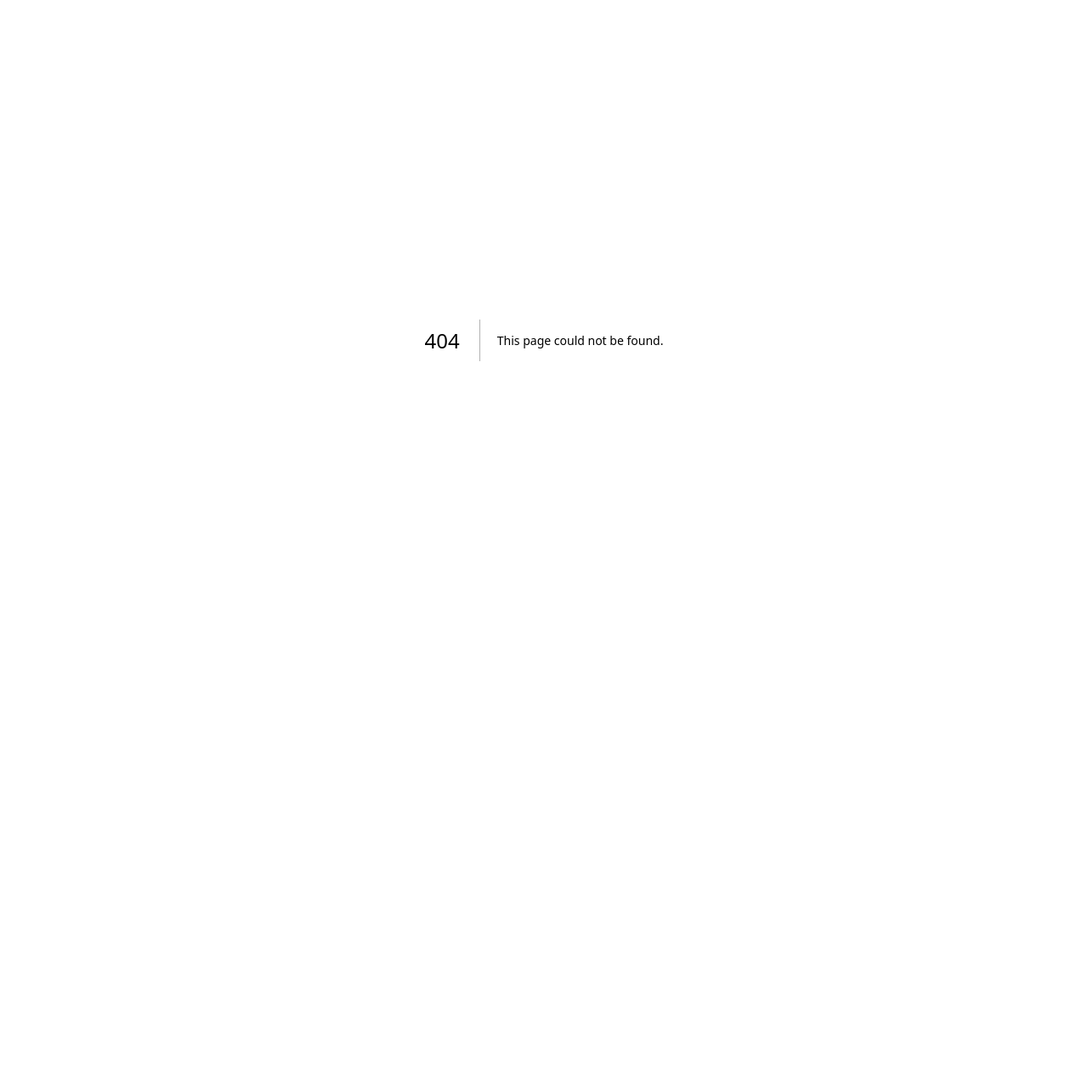
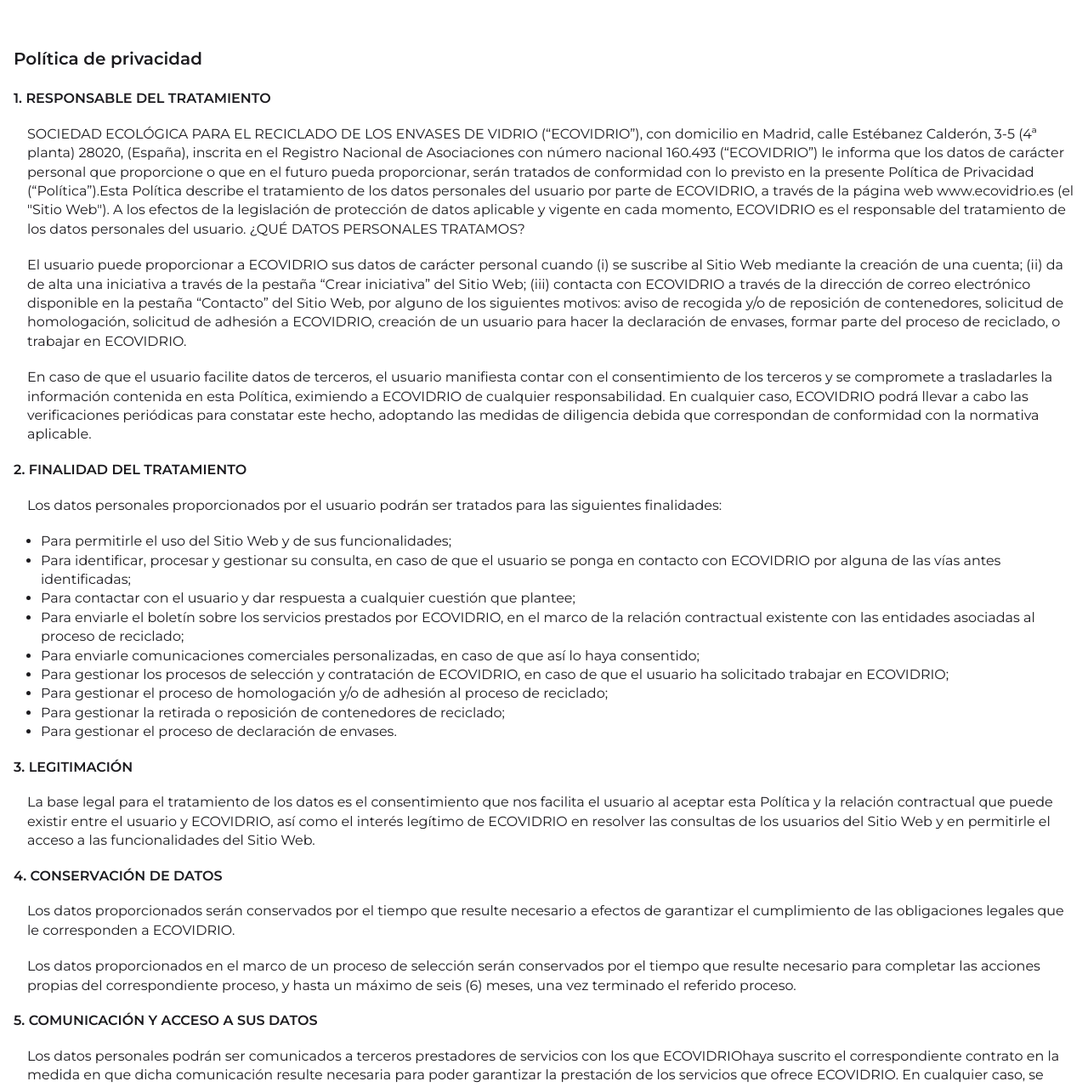
Before and after one commit to JavierVLAB/ecopunto, a Next.js app: page /privacidad in a window 1280 px wide. Before the commit this address had no page. Shown: the top 1279 px of the page at 85% size. Before the commit the page ends 800 px from the top, so only its background shows below. Built offline with nearby package versions, Linux system fonts and the light colour scheme.

Commit message:
update 23 ago

```diff
--- a/app/components/AddressForm.tsx
+++ b/app/components/AddressForm.tsx
@@ -2,6 +2,7 @@
 import municipiosData from './provincias_municipios.json';
 import { useRouter } from 'next/navigation'
 import LocationFetcher from '@/app/components/LocationFetcher';
+import Solicitud from '../solicitud/page';
 
 interface FormData {
   local: string;
@@ -48,7 +49,23 @@
 
     const storedData = JSON.parse(localStorage.getItem('session_data') || '{}');
 
+    try {
+      setIsGPSAddress(true)
+      setMunicipioSelect(storedData.addressData.municipio)
+      setPostCodeSelect(storedData.addressData.postcode)
+      setDirSelect(storedData.addressData.direccion)
+      setProvinciaSelect(storedData.addressData.provincia)
 
+      if(storedData.estado == "solicitud"){
+        setFormData({
+          ...formData,
+          ["local"]: storedData.addressData.local,
+        });
+      }
+
+    } catch {
+
+    }
 
 
 	}, []);
@@ -166,10 +183,12 @@
   };
 
   const handleProvinciaChange = (e: ChangeEvent<HTMLSelectElement>) => {
+
     setFormData({
       ...formData,
       provincia: e.target.value,
     });
+
     console.log(e.target.value)
     setProvinciaSeleccionada(e.target.value);
     setError(false)
@@ -189,13 +208,13 @@
 
       <div className=''>
         { estado == 'solicitud' ?
-        <div className={`mt-4 ${error ? 'input-with-float-label-error' : 'input-with-float-label'}`}>
+        <div className={`mt-4 ${error  && formData.local == '' ? 'input-with-float-label-error' : 'input-with-float-label'}`}>
           <input
             type="text"
             name="local"
             id="local"
             placeholder=" "
-            //value={formData.local}
+            value={formData.local}
             onChange={handleChange}
             className=""
           />
@@ -215,7 +234,7 @@
 
         {!isGPSAddress ?
         <div>
-          <div className={`mt-6 mb-6 ${error ? 'input-with-float-label-error' : 'input-with-float-label'}`}>
+          <div className={`mt-6 mb-6 ${error && formData.direccion? 'input-with-float-label-error' : 'input-with-float-label'}`}>
             <input
               type="text"
               name="direccion"
@@ -228,7 +247,7 @@
             </label>
           </div>
 
-          <div className={`mb-6 ${error ? 'input-with-float-label-error' : 'input-with-float-label'}`}>
+          <div className={`mb-6 ${error && provinciaSeleccionada? 'input-with-float-label-error' : 'input-with-float-label'}`}>
             <select
               id="provincia"
               name="provincia"
--- a/app/components/CuboCardwithSE.jsx
+++ b/app/components/CuboCardwithSE.jsx
@@ -52,7 +52,7 @@
   };
 
   return (
-    <div className="flex border py-4 px-8 bg-white text-grey06 font_h3">
+    <div className="flex py-4 px-8 bg-white text-grey06 font_h3">
       <div className="flex-shrink-0">
       <Image
           src={imageSrc}
@@ -68,7 +68,7 @@
       </div>
 
       <div className="flex m-2 items-center justify-center">
-        <p className={`${sistemaElevacion? 'text-grey06 bg-ecovidrio_light': 'text-white'} font_h3 py-1 px-2 rounded-md`}>Sist. Elevación</p>
+        <p className={`${sistemaElevacion && size == 120 ? 'text-grey06 bg-ecovidrio_light': 'text-white'} font_h3 py-1 px-2 rounded-md`}>Sist. Elevación</p>
       </div>
 
 
--- a/app/foto/page.jsx
+++ b/app/foto/page.jsx
@@ -15,8 +15,22 @@
   const [modalOpen, setModalOpen] = useState(false);
 	const videoRef = useRef(null);
 	const [showSaltar, setShowSaltar] = useState(true);
+  const [estado, setEstado] = useState('')
 
   useEffect(() => {
+
+    const storedData = JSON.parse(localStorage.getItem('session_data') || '{}');
+
+    if(storedData.estado == 'roto'){
+      setShowSaltar(false)
+    }
+    setEstado(storedData.estado)
+
+    try{
+      console.log("")
+     } catch {
+
+     }
 
   }, []);
 
@@ -92,7 +106,7 @@
   return (
 	<main className="h-screen bg-white">
 
-			<PageTitle title={'Contenedor roto'} page={2} totalPages={3} />
+			<PageTitle title={'Contenedor ' + estado} page={2} totalPages={3} />
 
 			<div className="px-4 mt-6 mb-4">
 				<h2 className="font_h2 text-grey06 ">Sube foto del estado del contenedor</h2>
--- /dev/null
+++ b/app/privacidad/page.jsx
@@ -0,0 +1,64 @@
+"use client"
+
+import '@/app/ui/globals.css'
+
+export default function Horarios() {
+
+  return (
+		<main className="bg-white text-grey06 px-4">
+
+<p className='font_h2 pt-14 mb-6'>Política de privacidad</p>
+
+
+<p className='politicaTitles'> 1. RESPONSABLE DEL TRATAMIENTO</p>
+<p className='politicaText'>SOCIEDAD ECOLÓGICA PARA EL RECICLADO DE LOS ENVASES DE VIDRIO (“ECOVIDRIO”), con domicilio en Madrid, calle Estébanez Calderón, 3-5 (4ª planta) 28020, (España), inscrita en el Registro Nacional de Asociaciones con número nacional 160.493 (“ECOVIDRIO”) le informa que los datos de carácter personal que proporcione o que en el futuro pueda proporcionar, serán tratados de conformidad con lo previsto en la presente Política de Privacidad (“Política”).Esta Política describe el tratamiento de los datos personales del usuario por parte de ECOVIDRIO, a través de la página web www.ecovidrio.es (el "Sitio Web"). A los efectos de la legislación de protección de datos aplicable y vigente en cada momento, ECOVIDRIO es el responsable del tratamiento de los datos personales del usuario.
+¿QUÉ DATOS PERSONALES TRATAMOS?</p>
+<p className='politicaText'>El usuario puede proporcionar a ECOVIDRIO sus datos de carácter personal cuando (i) se suscribe al Sitio Web mediante la creación de una cuenta; (ii) da de alta una iniciativa a través de la pestaña “Crear iniciativa” del Sitio Web; (iii) contacta con ECOVIDRIO a través de la dirección de correo electrónico disponible en la pestaña “Contacto” del Sitio Web, por alguno de los siguientes motivos: aviso de recogida y/o de reposición de contenedores, solicitud de homologación, solicitud de adhesión a ECOVIDRIO, creación de un usuario para hacer la declaración de envases, formar parte del proceso de reciclado, o trabajar en ECOVIDRIO.
+</p>
+<p className='politicaText'>En caso de que el usuario facilite datos de terceros, el usuario manifiesta contar con el consentimiento de los terceros y se compromete a trasladarles la información contenida en esta Política, eximiendo a ECOVIDRIO de cualquier responsabilidad. En cualquier caso, ECOVIDRIO podrá llevar a cabo las verificaciones periódicas para constatar este hecho, adoptando las medidas de diligencia debida que correspondan de conformidad con la normativa aplicable.
+</p>
+<p className='politicaTitles'>2. FINALIDAD DEL TRATAMIENTO </p>
+<p className='politicaText'>Los datos personales proporcionados por el usuario podrán ser tratados para las siguientes finalidades:</p>
+<ol className='list-disc ps-8 mb-5'>
+<li className='politicaLi'>Para permitirle el uso del Sitio Web y de sus funcionalidades;</li>
+<li className='politicaLi'>Para identificar, procesar y gestionar su consulta, en caso de que el usuario se ponga en contacto con ECOVIDRIO por alguna de las vías antes identificadas;</li>
+<li className='politicaLi'>Para contactar con el usuario y dar respuesta a cualquier cuestión que plantee;</li>
+<li className='politicaLi'>Para enviarle el boletín sobre los servicios prestados por ECOVIDRIO, en el marco de la relación contractual existente con las entidades asociadas al proceso de reciclado;</li>
+<li className='politicaLi'>Para enviarle comunicaciones comerciales personalizadas, en caso de que así lo haya consentido;</li>
+<li className='politicaLi'>Para gestionar los procesos de selección y contratación de ECOVIDRIO, en caso de que el usuario ha solicitado trabajar en ECOVIDRIO;</li>
+<li className='politicaLi'>Para gestionar el proceso de homologación y/o de adhesión al proceso de reciclado;</li>
+<li className='politicaLi'>Para gestionar la retirada o reposición de contenedores de reciclado;</li>
+<li className='politicaLi'>Para gestionar el proceso de declaración de envases.</li>
+</ol>
+
+<p className='politicaTitles'>3. LEGITIMACIÓN</p>
+<p className='politicaText'>La base legal para el tratamiento de los datos es el consentimiento que nos facilita el usuario al aceptar esta Política y la relación contractual que puede existir entre el usuario y ECOVIDRIO, así como el interés legítimo de ECOVIDRIO en resolver las consultas de los usuarios del Sitio Web y en permitirle el acceso a las funcionalidades del Sitio Web.
+</p>
+<p className='politicaTitles'>4. CONSERVACIÓN DE DATOS</p>
+<p className='politicaText'>Los datos proporcionados serán conservados por el tiempo que resulte necesario a efectos de garantizar el cumplimiento de las obligaciones legales que le corresponden a ECOVIDRIO.
+</p>
+<p className='politicaText'>Los datos proporcionados en el marco de un proceso de selección serán conservados por el tiempo que resulte necesario para completar las acciones propias del correspondiente proceso, y hasta un máximo de seis (6) meses, una vez terminado el referido proceso.
+</p>
+<p className='politicaTitles'>5. COMUNICACIÓN Y ACCESO A SUS DATOS</p>
+<p className='politicaText'>Los datos personales podrán ser comunicados a terceros prestadores de servicios con los que ECOVIDRIOhaya suscrito el correspondiente contrato en la medida en que dicha comunicación resulte necesaria para poder garantizar la prestación de los servicios que ofrece ECOVIDRIO. En cualquier caso, se adoptarán las medidas legales y organizativas necesarias para garantizar la seguridad de los datos.
+</p>
+<p className='politicaTitles'>6. TRANSFERENCIAS INTERNACIONALES</p>
+<p className='politicaText'>ECOVIDRIO informa que el tratamiento de datos que lleva a cabo se desarrolla dentro del ámbito de España y que por tanto no se llevan a cabo transferencias internacionales de datos. En el caso de resultar necesaria la realización de transferencia internacional de datos, ECOVIDRIO adoptará las medidas necesarias y legalmente previstas, tales como la suscripción de las correspondientes cláusulas tipo.
+</p>
+<p className='politicaTitles'>7. ACTUALIZACIÓN DE DATOS</p>
+<p className='politicaText'>El usuario se compromete a comunicar de forma inmediata a ECOVIDRIO cualquier modificación de los datos de carácter personal a fin de que la información tratada por ECOVIDRIO esté en todo momento actualizada y no contenga errores.
+</p>
+<p className='politicaTitles'>8. MEDIDAS DE SEGURIDAD</p>
+<p className='politicaText'>ECOVIDRIO informa que tiene implantadas las medidas de seguridad de índole técnica y organizativas necesarias que garanticen la seguridad de sus datos de carácter personal y eviten su alteración, pérdida, tratamiento y/o acceso no autorizado, habida cuenta del estado de la tecnología, la naturaleza de los datos almacenados y los riesgos a que están expuestos, ya provengan de la acción humana o del medio físico o natural.
+</p>
+<p className='politicaTitles'>9. DERECHOS</p>
+<p className='politicaText'>El usuario podrá, en los términos establecidos en la normativa sobre protección de datos vigente en cada momento, revocar en cualquier momento la autorización concedida para el tratamiento y la cesión de los datos personales, así como ejercer los derechos de acceso, rectificación, la supresión, oposición, derecho a solicitar la limitación del tratamiento de sus datos personales y el derecho a la portabilidad de sus datos. Para ello, el usuario se podrá dirigir por escrito con justificante de su identidad mediante correo electrónico dirigido a info@ecovidrio.es. Igualmente, el usuario tiene derecho a presentar una reclamación ante la Agencia Española de Protección de Datos.
+</p>
+<p className='politicaTitles'>10. MODIFICACIONES</p>
+<p className='politicaText pb-[100px]'>ECOVIDRIO podrá, en cualquier momento, modificar la presente Política, bastando para ello comunicarlo a través del Sitio Web. Por ello, recomendamos la revisión periódica de esta Política para estar informado de cómo se tratan y protegen los datos personales.
+</p>
+
+		</main>
+
+  );
+}
--- a/app/solicitud/page.jsx
+++ b/app/solicitud/page.jsx
@@ -41,7 +41,9 @@
 		let solicitudData = {cubo40:{},cubo90:{},cubo120:{}}
 
 		if(cubo1+cubo2+cubo3 > 3){
-			solicitudData.contactar=true
+			storedData.contactar = true
+		} else {
+			storedData.contactar = false
 		}
 
 		solicitudData.cubo40.size = 40
@@ -57,7 +59,7 @@
 
 		localStorage.setItem('session_data', JSON.stringify(storedData));
 
-		//console.log(storedData)
+		console.log(storedData)
 
 		if(cubo3 > 0){
 			router.push('/sistema_elevacion')
--- a/app/summary/page.jsx
+++ b/app/summary/page.jsx
@@ -5,6 +5,7 @@
 import { send_to_CRM } from "@/app/utils"
 import Image from "next/image";
 import CuboCardwithSE from "../components/CuboCardwithSE";
+import Link from "next/link";
 
 import '@/app/ui/globals.css'
 import CuboCard from "../components/CuboCard";
@@ -71,29 +72,29 @@
 				<h2 className="font_h2 text-grey06 ">Confirme sus datos antes de enviar</h2>
 			</div>
 
-			{incidencia ?
+			{/*incidencia ?
 				<div className="summary">
 					<p className="font_body_secondary text-grey06">Incidencia</p>
-					<p className="font_body text-grey06">{incidencia}</p>
-				</div> : <></>}
+					<p className="font_body text-grey06 pt-3">{incidencia}</p>
+				</div> : <></>*/}
 
 			{direccion ?
 				<div className="summary">
 					<p className="font_body_secondary text-grey06">Dirección</p>
-					<p className="font_body text-grey06">{direccion}</p>
+					<p className="font_body text-grey06 pt-3">{direccion}</p>
 				</div> : <></>}
 
 
 			{horario ?
 				<div className="summary">
 					<p className="font_body_secondary text-grey06">Horario contacto</p>
-					<p className="font_body text-grey06">{horario}</p>
+					<p className="font_body text-grey06 pt-3">{horario}</p>
 				</div> : <></>}
 
 			{phone ?
 				<div className="summary">
 					<p className="font_body_secondary text-grey06">Telefono</p>
-					<p className="font_body text-grey06">{phone}</p>
+					<p className="font_body text-grey06 pt-3">{phone}</p>
 				</div> : <></>}
 
 			{img ?
@@ -103,7 +104,7 @@
 				</div> : <></>}
 
 			{solicitudData ?
-				<div className="pt-3">
+				<div className="pt-6">
 					<div className="flex text-grey06 px-4 pb-1">
 						<p className="flex-grow font_h3">Solicitud</p>
 						<p className="font_body_secondary">Cantidad</p>
@@ -113,12 +114,20 @@
 					<CuboCardwithSE
 						size={solicitudData.cubo40.size}
 						quantity={solicitudData.cubo40.quantity}
-						sistemaElevacion={sistemaElevacion}/> : <></>}
+						sistemaElevacion={sistemaElevacion}/> : <></>
+					}
+
+					{ solicitudData.cubo40.quantity > 0 && solicitudData.cubo90.quantity > 0 || solicitudData.cubo40.quantity > 0 && solicitudData.cubo120.quantity > 0 ? <hr className="border-t border-gray-300 m-0" /> : <></>}
+
 					{solicitudData.cubo90.quantity > 0 ?
 					<CuboCardwithSE
 						size={solicitudData.cubo90.size}
 						quantity={solicitudData.cubo90.quantity}
 						sistemaElevacion={sistemaElevacion}/> : <></>}
+
+
+					{ solicitudData.cubo90.quantity > 0 && solicitudData.cubo120.quantity > 0 ? <hr className="border-t border-gray-300 m-0" /> : <></>}
+
 					{solicitudData.cubo120.quantity > 0 ?
 					<CuboCardwithSE
 						size={solicitudData.cubo120.size}
@@ -130,7 +139,11 @@
 
 
 
+
+
             <div className='fixed inset-x-0 bottom-4 mx-4'>
+				<p className="font_body_secondary text-grey06 mb-4">Al enviar, usted acepta nuestra <Link href={"/privacidad"} className="underline">Política de privacidad</Link></p>
+
                 <button
                     onClick={handleClick}
                     className="btn_primary_dark"
--- a/app/ui/globals.css
+++ b/app/ui/globals.css
@@ -243,9 +243,21 @@
 }
 
 .summary {
-  @apply px-4 pt-3
+  @apply px-4 pt-[32px]
 }
 
 .init-white-buttom {
   @apply flex bg-white items-center text-grey06 mx-4 px-4 py-3 h-[74px]
 }
+
+.politicaText {
+  @apply font_body mb-5 ps-4
+}
+
+.politicaTitles {
+  @apply font_h3 mb-5
+}
+
+.politicaLi {
+  @apply font_body
+}
```
